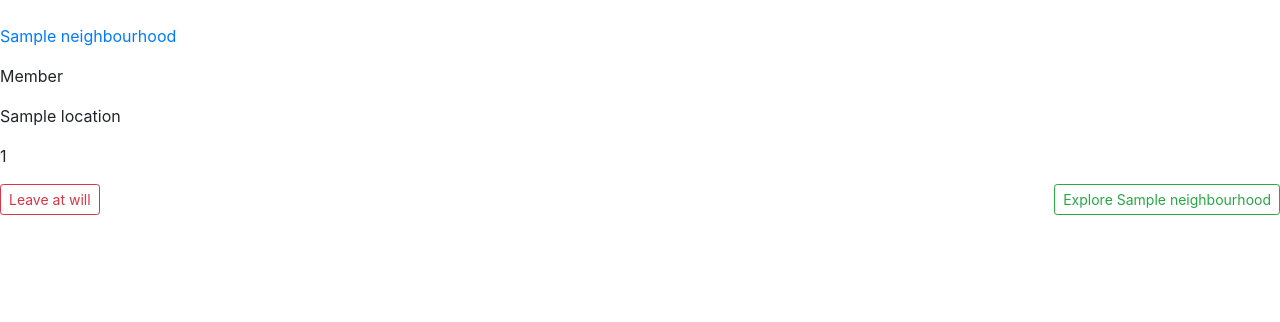
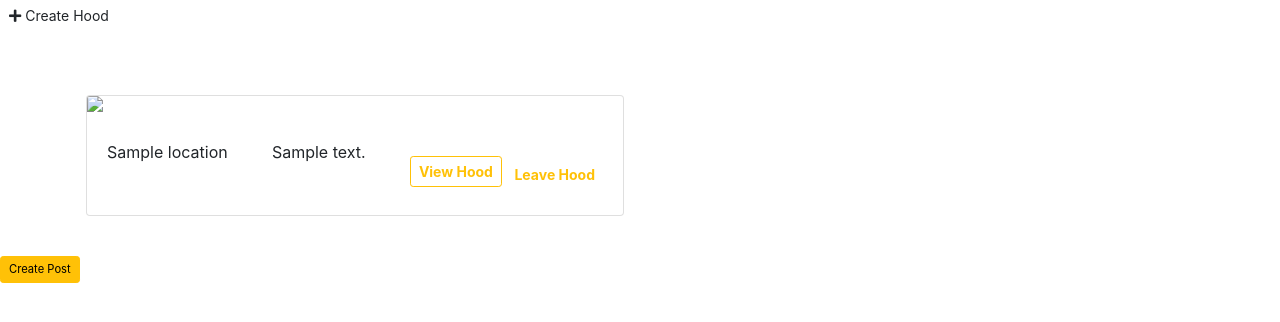
Before and after one commit to monginadiana/Neighbourhood, a Django app: page /hood/ in a window 1280 px wide. Shown: the top 322 px of the page. Run offline with Django 3.2, Linux system fonts and the light colour scheme; a user stored in the database is signed in; tables that the repository leaves empty hold one stand-in row (values such as "Sample post"); parts of the project's set-up code (start-up, migrations or seed data) failed here and were passed over; some libraries are stand-ins or nearby versions; some web fonts are replaced.

Commit message:
styling of the hood.html

```diff
--- a/app/templates/hood.html
+++ b/app/templates/hood.html
@@ -1,26 +1,68 @@
 {%extends 'base.html'%}
+{% load static %}
+ {% block content %}
+ <style>
+  .let{
+    border-radius: 5px;
+    padding: 5px 5px;
+    margin: 1rem;
+    background-color:red;
+    color: white;
+    align-items: center;
+}
+</style>
+ {{block.super}}
+<a href="{% url 'create_hood' %}" class="btn join black font-weight-bol btn-sm"
+  ><i class="fas fa-plus"></i> Create Hood</a>
+  <section class="hood" id="posts main">
+    <div class="container mt-5" style="gap: 15px;">
 
-{% block content %}
-{{block.super}}
+        <div class="row mt-4" id="">
+          {%for neighbor in hood%}
+            <div class="col-md-12 col-md-6 col-lg-6 p-3" id="main" style="gap: 15px;">
+                <div class="card mb-4" id="">
+                  <img src="{{neighbor.image.url}}" class="card-img-top responsive" alt=" " height="auto" width="100"/>
 
-{%for neighbor in hood%}
+                    <div class="card-body ">
+                        <p class="fade-item mb-2">{{neighbor.neighbourHood_name.name|title}}</p>
+                        <div class="d-flex justify-content-between location-date">
+                            <div>
+                            <p class="text-capitalise">{{neighbor.location}}</p>
+                            </div>
+                            <div>
+                            <p class="text-capitalise">{{neighbor.description}}</p>
+                          </div>
+                          <div class=" pt-3 ">
+                            {% if request.user.profile.neighborhood == neighbor %}
+                            <a
+                              href="{% url 'single_hood' neighbor.neighbourHood_name %}"
+                              class="btn btn-outline-warning font-weight-bold btn-sm mb-2"
+                              >View Hood</a>
+                            <a
+                              href="{% url 'leave_hood' neighbor.id %}"
+                              class=" btn-outline-warning font-weight-bold btn-sm"
+                              >Leave Hood</a>
+                            {% elif not request.user.profile.neighborhood %}
+                            <a
+                              href="{% url  'join_hood' neighbor.id %}"
+                              class="btn join black font-weight-bold btn-sm let"
+                              >Join Hood</a>
+                            {% endif %}
+                          </div>
+                        </div>
 
-<img src="{{neighbor.image.url}}" alt="" class="prof-pic">
-<a href="{%url 'single_hood' neighbor.neighbourHood_name %}"><p class="name">{{neighbor.neighbourHood_name}}</p></a>
-<p>{{neighbor.members.count}} Member{{neighbor.members.count|pluralize}}</p>
-<p>{{ neighbor.location }}</p>
-<p>{{ neighbor.occupants_count }}</p>
 
-{% if request.user.profile.neighborhood == neighbor %}
-            <a href="{% url 'leave_hood' neighbor.id %}" class="btn btn-outline-danger btn-sm">Leave at will</a>
+                    </div>
+                </div>
+            </div>
+            {% endfor %}
 
-            <a href="{%url 'single_hood' neighbor.neighbourHood_name %}" class="btn btn-outline-success btn-sm" style="float: right">Explore {{neighbor.neighbourHood_name}}
-          </a>
-            {% elif not request.user.profile.neighborhood %}
-            <a href="{% url 'join_hood' neighbor.id %}" class="btn btn-info btn-sm">Join Hood</a>
-            {% endif %}
-            </div>
+          </div>
 
-{%endfor%}
-
-{% endblock %}
+        </div>
+        <a
+          href="{%url 'create_post'  %}" style="color: black; font-size: 0.7em"
+        class="btn btn-warning btn-sm">
+          Create Post
+        </a>
+        {% endblock %}
```
